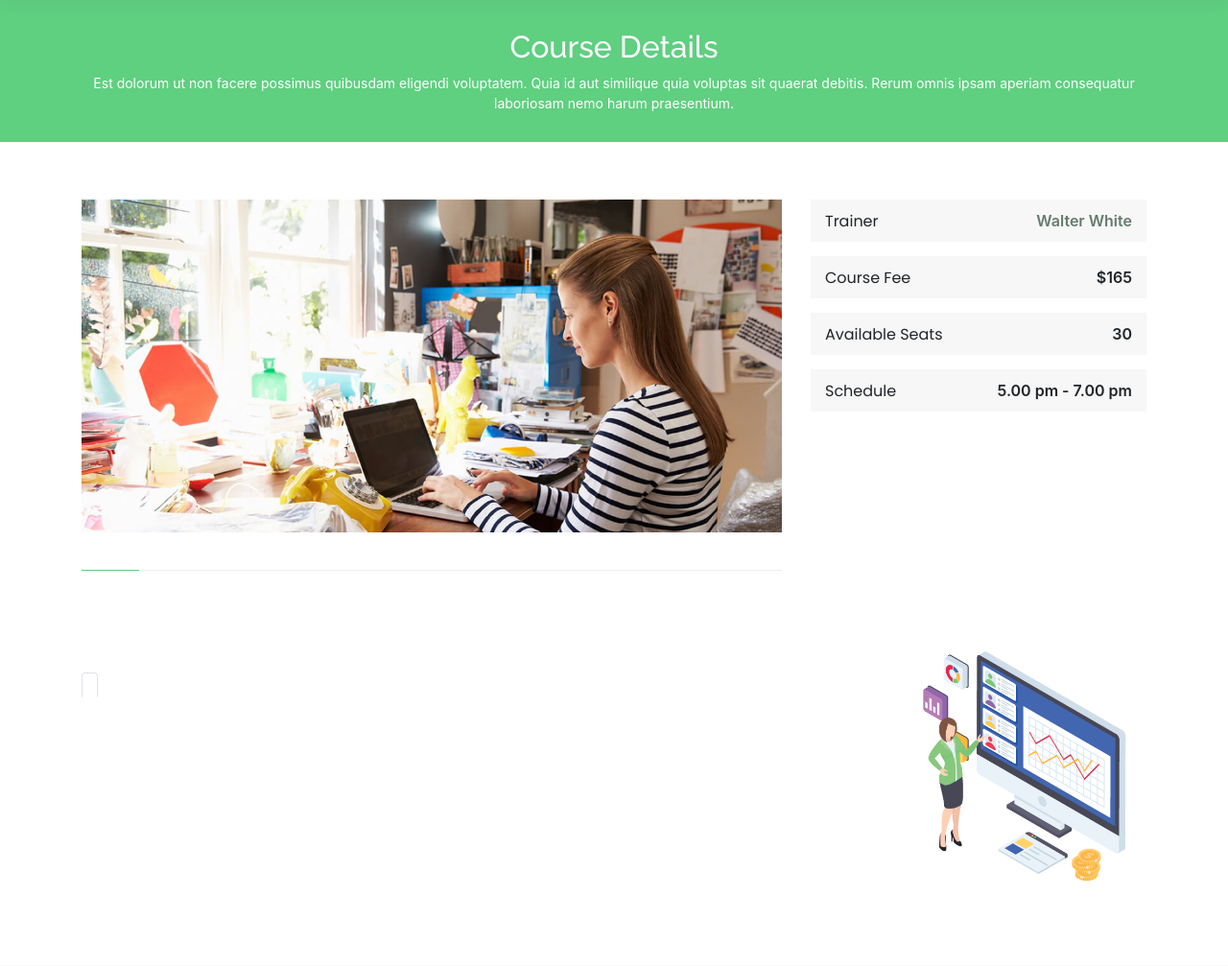
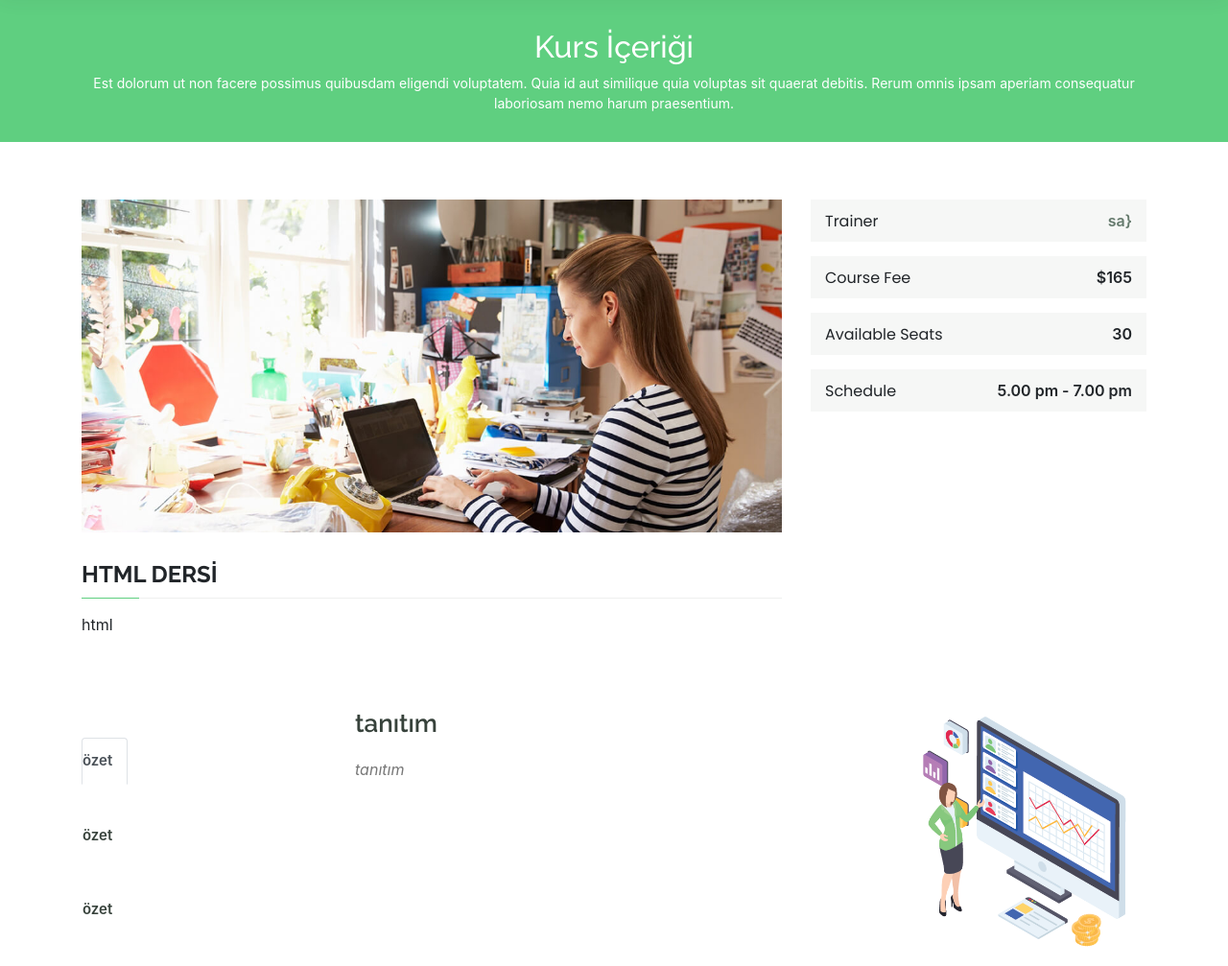
Before and after one commit to mekroket/Anchor-online-egitim-platformu, a Django app: page /egitim/kurs-detay/2 in a window 1280 px wide. Shown: the part 73-1080 px from the top of the page at 96% size. Run offline with Django 3.2, Linux system fonts and the light colour scheme; data comes from the database, SQL or seed files in the repository; both versions use the stored data as it was after the commit; some libraries are stand-ins or nearby versions.

Commit message:
detay sayfası bitti

```diff
--- a/static/css/style.css
+++ b/static/css/style.css
@@ -15,6 +15,7 @@ body {
 
   a {
     color: #5fcf80;
+
   }
 
   a:hover {
--- a/study/models/dersler.py
+++ b/study/models/dersler.py
@@ -29,6 +29,11 @@ class DerslerModel(models.Model):
     kısa_özet5_tanıtım = models.TextField()
     kısa_özet5_tanıtım_baslik = models.TextField()
 
+    """ #! sınırlamaları yap
+    egitmen_isim = models.CharField()
+    bitirme_tarihi = models.CharField()
+    süre = models.CharField()
+    """
     slug = AutoSlugField(populate_from = "baslik",unique=True)
 
     class Meta:
--- a/study/templates/pages/detail.html
+++ b/study/templates/pages/detail.html
@@ -8,7 +8,7 @@
     <!-- ======= Breadcrumbs ======= -->
     <div class="breadcrumbs" data-aos="fade-in">
       <div class="container">
-        <h2>Course Details</h2>
+        <h2>Kurs İçeriği</h2>
         <p>Est dolorum ut non facere possimus quibusdam eligendi voluptatem. Quia id aut similique quia voluptas sit quaerat debitis. Rerum omnis ipsam aperiam consequatur laboriosam nemo harum praesentium. </p>
       </div>
     </div><!-- End Breadcrumbs -->
@@ -19,16 +19,15 @@
         <div class="row">
           <div class="col-lg-8">
             <img src="assets/img/course-details.jpg" class="img-fluid" alt="">
-            <h3>{{dersler.baslik}}</h3>
+            <h3>{{ders.baslik}}</h3>
             <p>
-              {{dersler.icerik}}
+              {{ders.icerik}}
             </p>
           </div>
           <div class="col-lg-4">
-
             <div class="course-info d-flex justify-content-between align-items-center">
               <h5>Trainer</h5>
-              <p><a href="#">Walter White</a></p>
+              <p><a href="#">sa}</a></p>
             </div>
 
             <div class="course-info d-flex justify-content-between align-items-center">
@@ -60,19 +59,19 @@
           <div class="col-lg-3">
             <ul class="nav nav-tabs flex-column">
               <li class="nav-item">
-                <a class="nav-link active show" data-toggle="tab" href="#tab-1">{{dersler.kısa_özet1}}</a>
+                <a class="nav-link active show" data-toggle="tab" href="#tab-1">{{ders.kısa_özet1}}</a>
               </li>
               <li class="nav-item">
-                <a class="nav-link" data-toggle="tab" href="#tab-2">{{dersler.kısa_özet2}}</a>
+                <a class="nav-link" data-toggle="tab" href="#tab-2">{{ders.kısa_özet2}}</a>
               </li>
               <li class="nav-item">
-                <a class="nav-link" data-toggle="tab" href="#tab-3">{{dersler.kısa_özet3}}</a>
+                <a class="nav-link" data-toggle="tab" href="#tab-3">{{ders.kısa_özet3}}</a>
               </li>
               <li class="nav-item">
-                <a class="nav-link" data-toggle="tab" href="#tab-4">{{dersler.kısa_özet4}}</a>
+                <a class="nav-link" data-toggle="tab" href="#tab-4">{{ders.kısa_özet4}}</a>
               </li>
               <li class="nav-item">
-                <a class="nav-link" data-toggle="tab" href="#tab-5">{{dersler.kısa_özet5}}</a>
+                <a class="nav-link" data-toggle="tab" href="#tab-5">{{ders.kısa_özet5}}</a>
               </li>
             </ul>
           </div>
@@ -82,8 +81,8 @@
               <div class="tab-pane active show" id="tab-1">
                 <div class="row">
                   <div class="col-lg-8 details order-2 order-lg-1">
-                    <h3>{{kısa_özet1_tanıtım_baslik}}</h3>
-                    <p class="font-italic">{{kısa_özet1_tanıtım}}</p>
+                    <h3>{{ders.kısa_özet1_tanıtım_baslik}}</h3>
+                    <p class="font-italic">{{ders.kısa_özet1_tanıtım}}</p>
                     <p></p>
                   </div>
                   <div class="col-lg-4 text-center order-1 order-lg-2">
@@ -94,8 +93,8 @@
               <div class="tab-pane" id="tab-2">
                 <div class="row">
                   <div class="col-lg-8 details order-2 order-lg-1">
-                    <h3>{{kısa_özet2_tanıtım_baslik}}</h3>
-                    <p class="font-italic">{{kısa_özet2_tanıtım}}</p>
+                    <h3>{{ders.kısa_özet2_tanıtım_baslik}}</h3>
+                    <p class="font-italic">{{ders.kısa_özet2_tanıtım}}</p>
                     <p>Ea ipsum voluptatem consequatur quis est. Illum error ullam omnis quia et reiciendis sunt sunt est. Non aliquid repellendus itaque accusamus eius et velit ipsa voluptates. Optio nesciunt eaque beatae accusamus lerode pakto madirna desera vafle de nideran pal</p>
                   </div>
                   <div class="col-lg-4 text-center order-1 order-lg-2">
@@ -106,8 +105,8 @@
               <div class="tab-pane" id="tab-3">
                 <div class="row">
                   <div class="col-lg-8 details order-2 order-lg-1">
-                    <h3>{{kısa_özet3_tanıtım_baslik}}</h3>
-                    <p class="font-italic">{{kısa_özet3_tanıtım}}</p>
+                    <h3>{{ders.kısa_özet3_tanıtım_baslik}}</h3>
+                    <p class="font-italic">{{ders.kısa_özet3_tanıtım}}</p>
                     <p>Iure officiis odit rerum. Harum sequi eum illum corrupti culpa veritatis quisquam. Neque necessitatibus illo rerum eum ut. Commodi ipsam minima molestiae sed laboriosam a iste odio. Earum odit nesciunt fugiat sit ullam. Soluta et harum voluptatem optio quae</p>
                   </div>
                   <div class="col-lg-4 text-center order-1 order-lg-2">
@@ -118,8 +117,8 @@
               <div class="tab-pane" id="tab-4">
                 <div class="row">
                   <div class="col-lg-8 details order-2 order-lg-1">
-                    <h3>{{kısa_özet4_tanıtım_baslik}}</h3>
-                    <p class="font-italic">{{kısa_özet4_tanıtım}}</p>
+                    <h3>{{ders.kısa_özet4_tanıtım_baslik}}</h3>
+                    <p class="font-italic">{{ders.kısa_özet4_tanıtım}}</p>
                     <p>Eaque consequuntur consequuntur libero expedita in voluptas. Nostrum ipsam necessitatibus aliquam fugiat debitis quis velit. Eum ex maxime error in consequatur corporis atque. Eligendi asperiores sed qui veritatis aperiam quia a laborum inventore</p>
                   </div>
                   <div class="col-lg-4 text-center order-1 order-lg-2">
@@ -130,8 +129,8 @@
               <div class="tab-pane" id="tab-5">
                 <div class="row">
                   <div class="col-lg-8 details order-2 order-lg-1">
-                    <h3>{{kısa_özet5_tanıtım_baslik}}</h3>
-                    <p class="font-italic">{{kısa_özet5_tanıtım}}</p>
+                    <h3>{{ders.kısa_özet5_tanıtım_baslik}}</h3>
+                    <p class="font-italic">{{ders.kısa_özet5_tanıtım}}</p>
                     <p>Exercitationem nostrum omnis. Ut reiciendis repudiandae minus. Omnis recusandae ut non quam ut quod eius qui. Ipsum quia odit vero atque qui quibusdam amet. Occaecati sed est sint aut vitae molestiae voluptate vel</p>
                   </div>
                   <div class="col-lg-4 text-center order-1 order-lg-2">
--- a/study/urls.py
+++ b/study/urls.py
@@ -8,7 +8,7 @@ urlpatterns = [
     path("kayit-ol",TemplateView.as_view(template_name="pages/register.html"),name="kayit-ol"),
     path("giris-yap",TemplateView.as_view(template_name="pages/login.html"),name="giris-yap"),
     path("kurs",TemplateView.as_view(template_name="pages/kurs.html"),name="kurs"),
-    path("kategori/<slug:kategoriSlug>",Kategori,name="kategori"),
+    path("kategori/<int:id>",Kategori,name="kategori"),
     path("kurs-detay/<int:id>",Detail,name="kurs-detay"),
     path("kurs-icerigi",KursSayfası,name="kurs-icerigi"),
 
--- a/study/views/kategori.py
+++ b/study/views/kategori.py
@@ -3,8 +3,8 @@ from django.db import models
 from study.models import YazilarModel,KategoriModel
 from django.core.paginator import Paginator
 
-def Kategori(request,kategoriSlug):
-        kategori = get_object_or_404(KategoriModel , slug=kategoriSlug)
+def Kategori(request,id):
+        kategori = get_object_or_404(KategoriModel , id=id)
         yazilar = YazilarModel.objects.all()
         return render(request,"pages/index.html",context={
             "yazilar": yazilar,
```
Also changed, not shown: db.sqlite3, ders_resimleri/80839.jpg (added).
